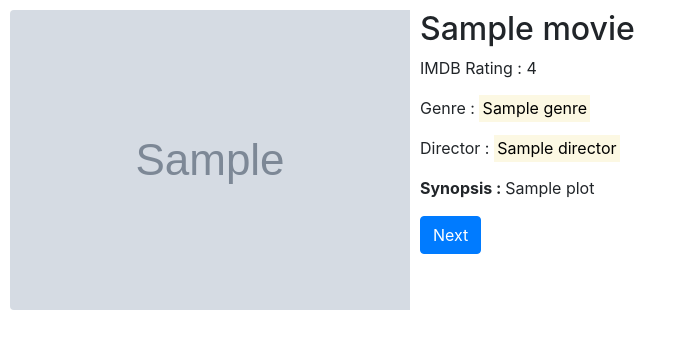
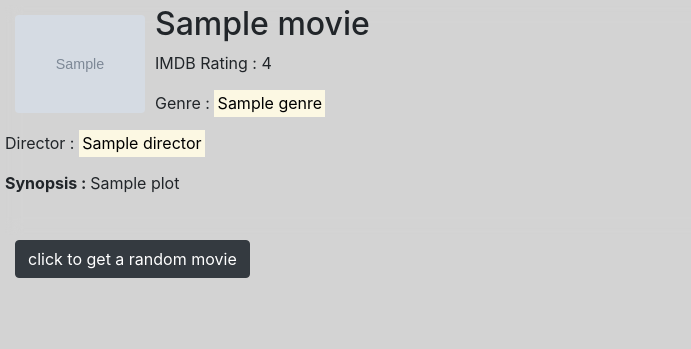
Before and after one commit to Abishek-Balasubramaniam/suggest-a-random-movie, a Django app: template templates/movie_details.html in a window 1280 px wide. Shown: the top 349 px of the page, without its empty margins (0-691 px from the left). Run offline with Django 3.2, Linux system fonts and the light colour scheme; the template is opened without the code that fills it: most values are stand-ins (such as "Sample title", 1, 10 or a date in 2020); grey boxes marked "Sample" are stand-in pictures; some libraries are stand-ins or nearby versions.

Commit message:
first commit

```diff
--- a/templates/movie_details.html
+++ b/templates/movie_details.html
@@ -7,14 +7,14 @@
     <title>Random movie</title>
 
 </head>
-<body class="wrapper" style="padding: 10px;">
+<body class="wrapper" style="margin:5px; background-color: lightgrey;backdrop-filter: blur(8px);">
 
     <script src="https://code.jquery.com/jquery-3.4.1.slim.min.js" integrity="sha384-J6qa4849blE2+poT4WnyKhv5vZF5SrPo0iEjwBvKU7imGFAV0wwj1yYfoRSJoZ+n" crossorigin="anonymous"></script>
     <script src="https://cdn.jsdelivr.net/npm/popper.js@1.16.0/dist/umd/popper.min.js" integrity="sha384-Q6E9RHvbIyZFJoft+2mJbHaEWldlvI9IOYy5n3zV9zzTtmI3UksdQRVvoxMfooAo" crossorigin="anonymous"></script>
     <script src="https://stackpath.bootstrapcdn.com/bootstrap/4.4.1/js/bootstrap.min.js" integrity="sha384-wfSDF2E50Y2D1uUdj0O3uMBJnjuUD4Ih7YwaYd1iqfktj0Uod8GCExl3Og8ifwB6" crossorigin="anonymous"></script>
 
-
-    <img src="{{my_movie.cover_url}}" class="rounded float-left" alt="..." style="padding-right:10px;">
+   <div>
+    <div class="float-sm-left"> <img src="{{my_movie.cover_url}}" class="rounded" alt="..." style="margin: 10px; " width="130px"></div>
 
     <p class="h2">{{my_movie.title}}</p>
 
@@ -36,9 +36,12 @@
         {% endfor %}
      </ul>
      <p><b>Synopsis : </b>{{my_movie.plot}}</p>
-
+   </div>
+      <br>
+     <div class="float-sm-left" style="margin-left: 10px; margin-top: 5px;">
      <form action="" method="GET" class="main_form">
-        <button type="submit" class="btn btn-primary">Next</button>
+        <button type="submit" class="btn btn-dark">click to get a random movie</button>
      </form>
+     </div>
 </body>
 </html>
```
